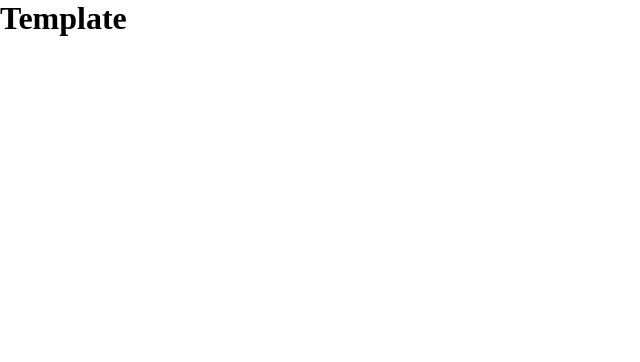
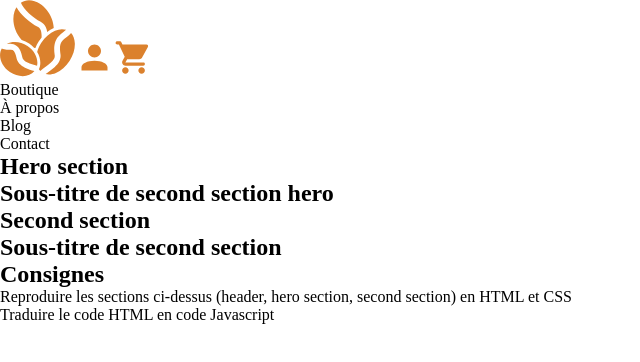
Before and after one commit to Faysal64/Exercice2, a plain HTML site: page 2-js-exercice-dom/index.html in a window 1280 px wide. Shown: the whole page, without its empty margins (0-640 px from the left). Drawn offline with Linux system fonts and the light colour scheme.

Commit message:
commit 18/07/24

```diff
--- a/2-js-exercice-dom/index.html
+++ b/2-js-exercice-dom/index.html
@@ -7,10 +7,11 @@
     <meta name="viewport" content="width=device-width, initial-scale=1.0">
     <title>Document</title>
     <link rel="stylesheet" href="./css/style.css">
+    <script src="https://kit.fontawesome.com/d6d9c957f0.js" crossorigin="anonymous"></script>
 </head>
 
 <body>
-    <h1>Template</h1>
+
 
     <script src="./js/index.js"></script>
 </body>
--- a/2-js-exercice-dom/js/index.js
+++ b/2-js-exercice-dom/js/index.js
@@ -1,3 +1,8 @@
+let logo = document.createElement('img')
+logo.src = './images/logo.svg'
+logo.alt='logo'
+console.log(logo);
+
 const body = document.querySelector('body')
 console.log(body);
 
@@ -7,5 +12,88 @@ console.log(header);
 let main = document.createElement('main')
 console.log(main);
 
+let nav = document.createElement('nav')
+console.log(nav);
+
+let p1 = document.createElement('p')
+p1.textContent = 'Boutique'
+let p2 = document.createElement('p')
+p2.textContent = 'À propos'
+let p3 = document.createElement('p')
+p3.textContent = 'Blog'
+let p4 = document.createElement('p')
+p4.textContent = 'Contact'
+
+let icone = document.createElement('img')
+icone.src ='./images/account.svg'
+console.log(icone);
+
+let icone2 = document.createElement('img')
+icone2.src ='./images/cart.svg'
+console.log(icone2);
+
+nav.appendChild(p1)
+nav.appendChild(p2)
+nav.appendChild(p3)
+nav.appendChild(p4)
+
+console.log(p1);
+console.log(p2);
+console.log(p3);
+console.log(p4);
+
+
 body.appendChild(header)
 body.appendChild(main)
+
+
+header.appendChild(logo)
+header.appendChild(icone)
+header.appendChild(icone2)
+header.appendChild(nav)
+
+let section1 = document.createElement('section')
+console.log(section1);
+let h1section1 = document.createElement('h1')
+h1section1.textContent = "Hero section"
+let h2section1 = document.createElement('h2')
+h2section1.textContent = "Sous-titre de second section hero"
+section1.appendChild(h1section1)
+section1.appendChild(h2section1)
+
+
+let section2 = document.createElement('section')
+console.log(section2);
+let h1section2 = document.createElement('h1')
+h1section2.textContent = "Second section"
+let h2section2 = document.createElement('h2')
+h2section2.textContent = "Sous-titre de second section"
+section2.appendChild(h1section2)
+section2.appendChild(h2section2)
+
+
+let section3 = document.createElement('section')
+console.log(section3);
+
+let h1section3 = document.createElement('h1')
+h1section3.textContent = "Consignes"
+
+let ul =document.createElement('ul')
+
+let li1 = document.createElement('li')
+li1.textContent = "Reproduire les sections ci-dessus (header, hero section, second section) en HTML et CSS"
+
+let li2 = document.createElement('li')
+li2.textContent = "Traduire le code HTML en code Javascript"
+
+section3.appendChild(h1section3)
+section3.appendChild(ul)
+ul.appendChild(li1)
+ul.appendChild(li2)
+
+console.log(li1);
+
+
+main.appendChild(section1)
+main.appendChild(section2)
+main.appendChild(section3)
```
Also changed, not shown: 2-js-exercice-dom/images/account.svg (added), 2-js-exercice-dom/images/cart.svg (added), 2-js-exercice-dom/images/logo.svg (added).
